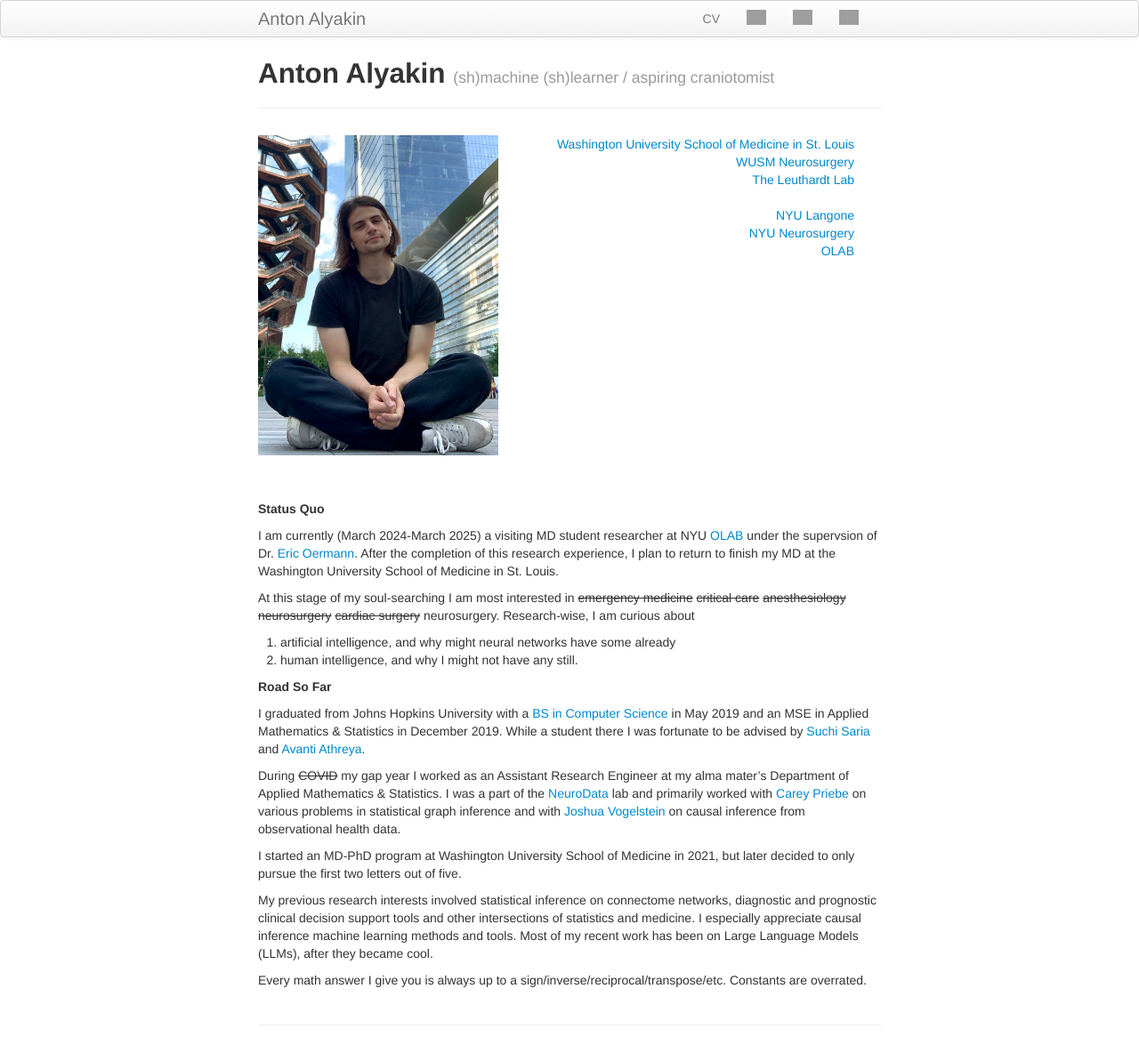
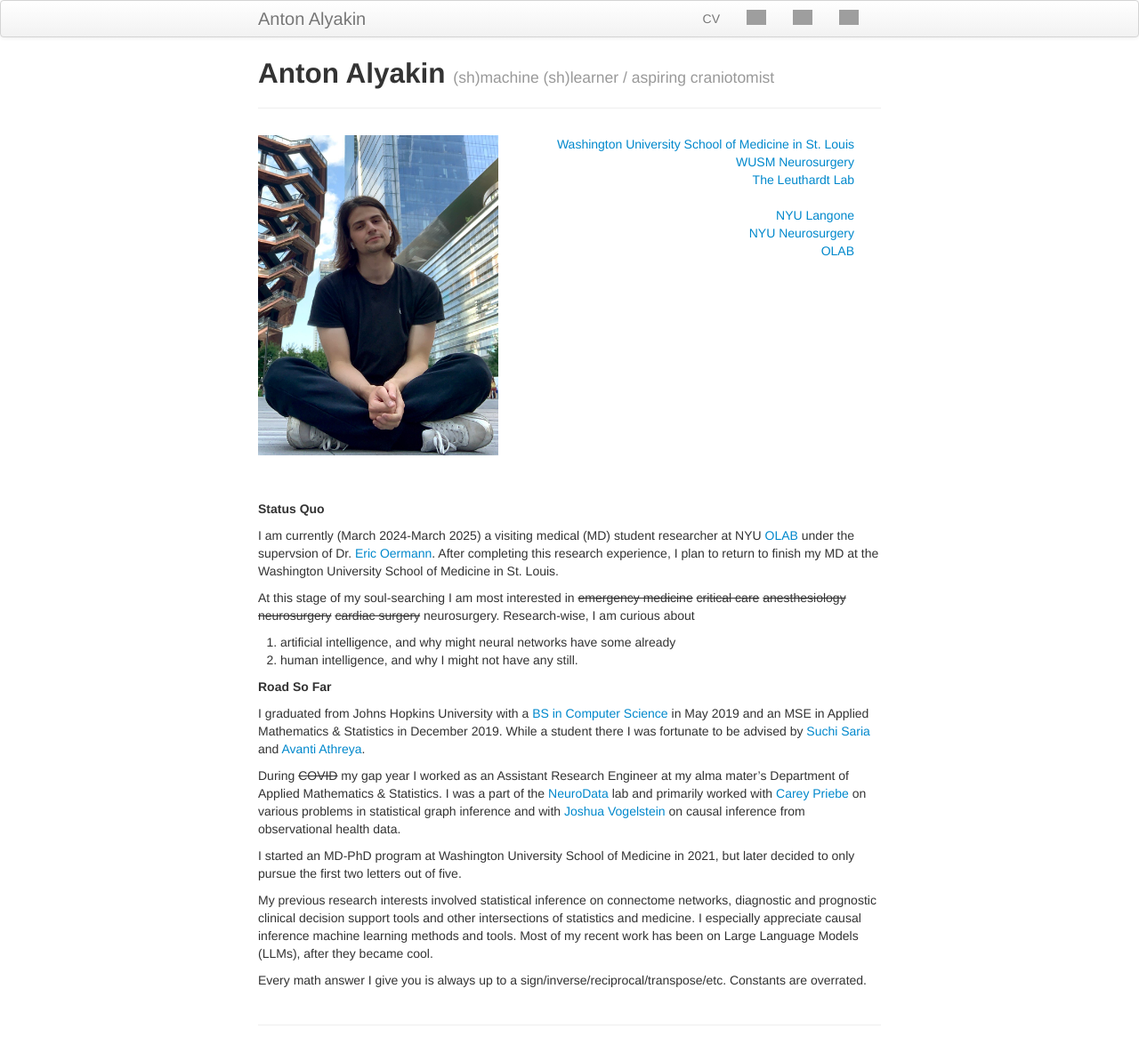
Before and after one commit to alyakin314/alyakin314.github.io, a Jekyll site: the page built from index.md, in a window 1280 px wide. Shown: the whole page at 89% size. Built offline with Jekyll 4.4.1, drawn with Linux system fonts in a browser that asks for light colours; grey boxes are pictures that could not be loaded.

Commit message:
index updated:

```diff
--- a/index.md
+++ b/index.md
@@ -38,9 +38,10 @@ description: Assistant Research Engineer at Johns Hopkins
 
 **Status Quo**
 
-I am currently (March 2024-March 2025) a visiting MD student researcher at NYU
-[OLAB](https://www.nyuolab.org/) under the supervsion of Dr. [Eric Oermann](https://nyulangone.org/doctors/1235498403/eric-k-oermann).
-After the completion of this research experience, I plan to return to finish my
+I am currently (March 2024-March 2025) a visiting medical (MD) student researcher
+at NYU [OLAB](https://www.nyuolab.org/) under the supervsion of Dr.
+[Eric Oermann](https://nyulangone.org/doctors/1235498403/eric-k-oermann).
+After completing this research experience, I plan to return to finish my
 MD at the Washington University School of Medicine in St. Louis.
 
 At this stage of my soul-searching I am most interested in ~~emergency medicine~~
```
